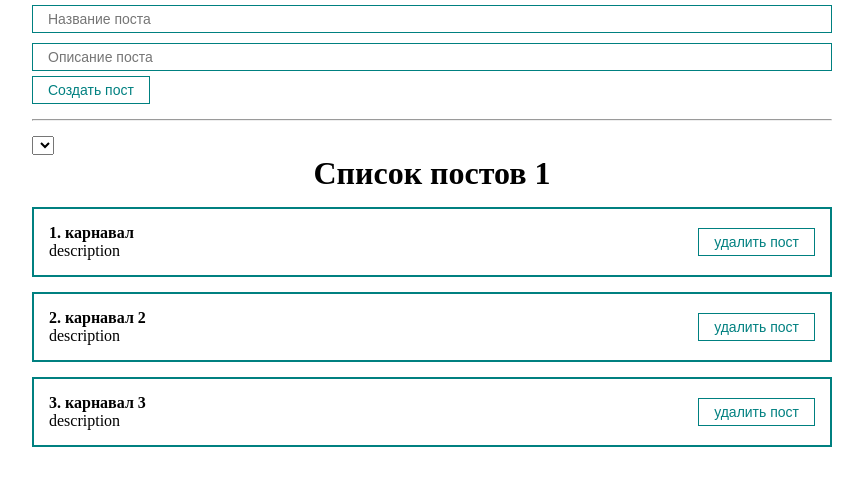
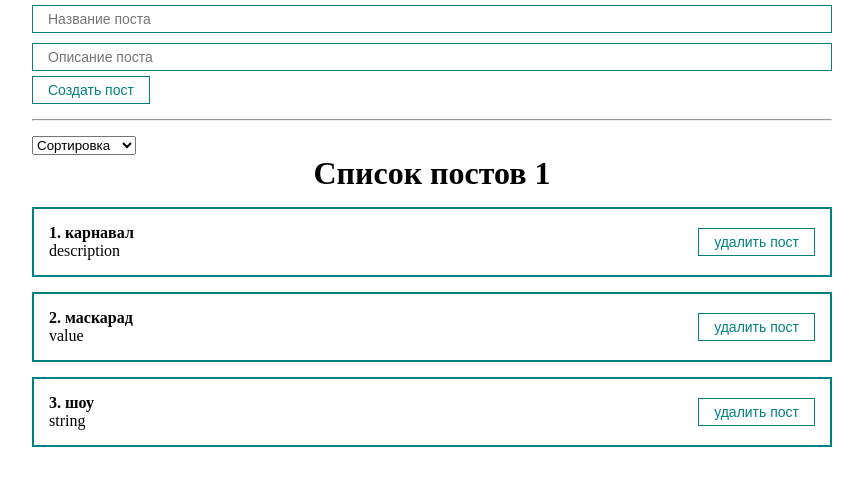
Before and after one commit to EduardBot/modern_react, a React (Create React App) app: page / in a window 1280 px wide. Shown: the top 486 px of the page, without its empty margins (208-1071 px from the left). Built offline with nearby package versions, Linux system fonts and the light colour scheme.

Commit message:
Сортировка

```diff
--- a/src/App.js
+++ b/src/App.js
@@ -8,19 +8,25 @@ import Select from "./components/UI/select/Select";
 function App() {
     const [posts, setPosts] = useState([
       {id: 1, title: 'карнавал', body: "description"},
-      {id: 2, title: 'карнавал 2', body: "description"},
-      {id: 3, title: 'карнавал 3', body: "description"},
+      {id: 2, title: 'маскарад', body: "value"},
+      {id: 3, title: 'шоу', body: "string"},
     ])
     // const [posts2, setPosts2] = useState([
     //   {id: 1, title: 'маскарад', body: "description"},
     //   {id: 2, title: 'маскарад 2', body: "description"},
     //   {id: 3, title: 'маскарад 3', body: "description"},
     // ])
+    // const bodyInputRef = useRef()
+    const [selectedSort, setSelectedSort] = useState('')
+    const sortPosts = (sort) => {
+      setSelectedSort(sort);
+      setPosts([...posts].sort((a, b) => a[sort].localeCompare(b[sort])))
+    }
 
-    // const bodyInputRef = useRef()
     const createPost = (newPost) => {
       setPosts([...posts, newPost])
     }
+
     // Получаем пост из дочернего компонента
     const removePost = (post) => {
       setPosts(posts.filter(p => p.id !== post.id))
@@ -33,7 +39,15 @@ function App() {
       {/* <PostList posts={posts2} title={"Список постов 2"}/> */}
       <PostForm create={createPost} />
       <hr style={{margin: '15px 0'}} />
-      <Select />
+      <Select
+        value={selectedSort}
+        onChange={sortPosts}
+        defaultValue="Cортировка"
+        options={[
+          {value: 'title', name: 'По названию'},
+          {value: 'body', name: 'По описанию'}
+        ]}
+      />
       {posts.length !==0
         ? <PostList remove={removePost} posts={posts} title={"Список постов 1"}/>
         : <h1 style={{textAlign : "center"}}>Посты не найдены</h1>
--- a/src/components/UI/select/Select.js
+++ b/src/components/UI/select/Select.js
@@ -1,7 +1,15 @@
-const Select = ({options, defaultValue}) => {
+const Select = ({options, defaultValue, value, onChange}) => {
   return (
-    <select>
-      <option value="">{defaultValue}</option>
+    <select
+        value={value}
+        onChange={event => onChange(event.target.value)}
+    >
+        <option disabled={true} value="">{defaultValue}</option>
+        {options.map(option =>
+            <option key={option.value} value={option.value}>
+                {option.name}
+            </option>
+        )}
     </select>
   );
 };
```
